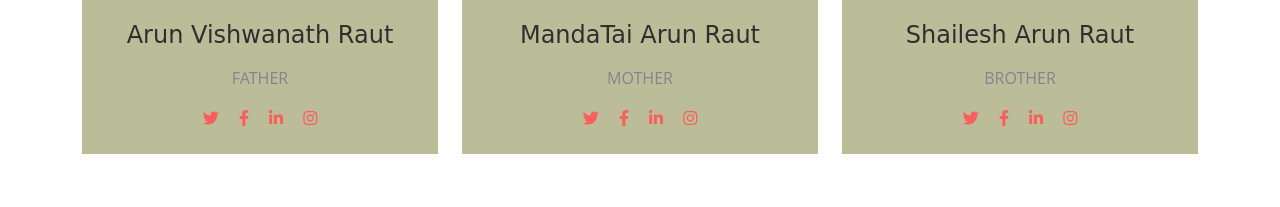
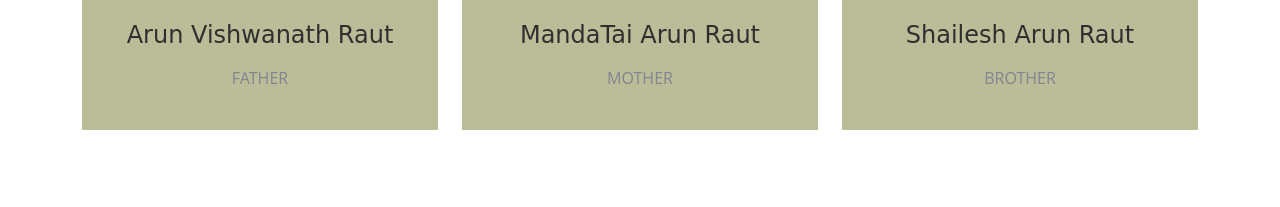
Before and after one commit to Creator-Shailesh/Wedding_invitaion, a plain HTML site: page index.html in a window 1280 px wide. Shown: the part 3479-3686 px from the top of the page. Drawn offline with nearby package versions, Linux system fonts and the light colour scheme; files whose address does not match are found by name.

Commit message:
Update index.html

```diff
--- a/index.html
+++ b/index.html
@@ -3,7 +3,7 @@
 
 <head>
     <meta charset="utf-8">
-    <title>Jack & Rose - Free Wedding Website Template</title>
+    <title>Poonam & Prashant - Wedding</title>
     <meta content="width=device-width, initial-scale=1.0" name="viewport">
     <meta content="Free HTML Templates" name="keywords">
     <meta content="Free HTML Templates" name="description">
@@ -248,12 +248,12 @@
                         <div class="bg-secondary text-center p-4">
                             <h4 class="mb-3">Arun Vishwanath Raut</h4>
                             <p class="text-uppercase">Father</p>
-                            <div class="d-inline-block">
+                           <!-- <div class="d-inline-block">
                                 <a class="mx-2" href="#"><i class="fab fa-twitter"></i></a>
                                 <a class="mx-2" href="#"><i class="fab fa-facebook-f"></i></a>
                                 <a class="mx-2" href="#"><i class="fab fa-linkedin-in"></i></a>
                                 <a class="mx-2" href="#"><i class="fab fa-instagram"></i></a>
-                            </div>
+                            </div> -->
                         </div>
                     </div>
                 </div>
@@ -263,12 +263,12 @@
                         <div class="bg-secondary text-center p-4">
                             <h4 class="mb-3">MandaTai Arun Raut</h4>
                             <p class="text-uppercase">Mother</p>
-                            <div class="d-inline-block">
+                          <!--  <div class="d-inline-block">
                                 <a class="mx-2" href="#"><i class="fab fa-twitter"></i></a>
                                 <a class="mx-2" href="#"><i class="fab fa-facebook-f"></i></a>
                                 <a class="mx-2" href="#"><i class="fab fa-linkedin-in"></i></a>
                                 <a class="mx-2" href="#"><i class="fab fa-instagram"></i></a>
-                            </div>
+                            </div> -->
                         </div>
                     </div>
                 </div>
@@ -278,12 +278,12 @@
                         <div class="bg-secondary text-center p-4">
                             <h4 class="mb-3">Shailesh Arun Raut</h4>
                             <p class="text-uppercase">Brother</p>
-                            <div class="d-inline-block">
+                        <!--    <div class="d-inline-block">
                                 <a class="mx-2" href="#"><i class="fab fa-twitter"></i></a>
                                 <a class="mx-2" href="#"><i class="fab fa-facebook-f"></i></a>
                                 <a class="mx-2" href="#"><i class="fab fa-linkedin-in"></i></a>
                                 <a class="mx-2" href="#"><i class="fab fa-instagram"></i></a>
-                            </div>
+                            </div> -->
                         </div>
                     </div>
                 </div>
```
